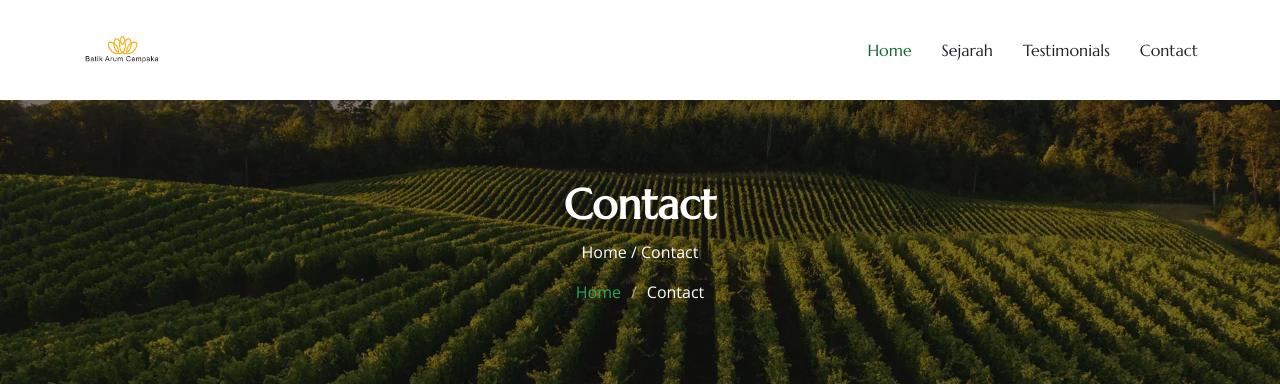
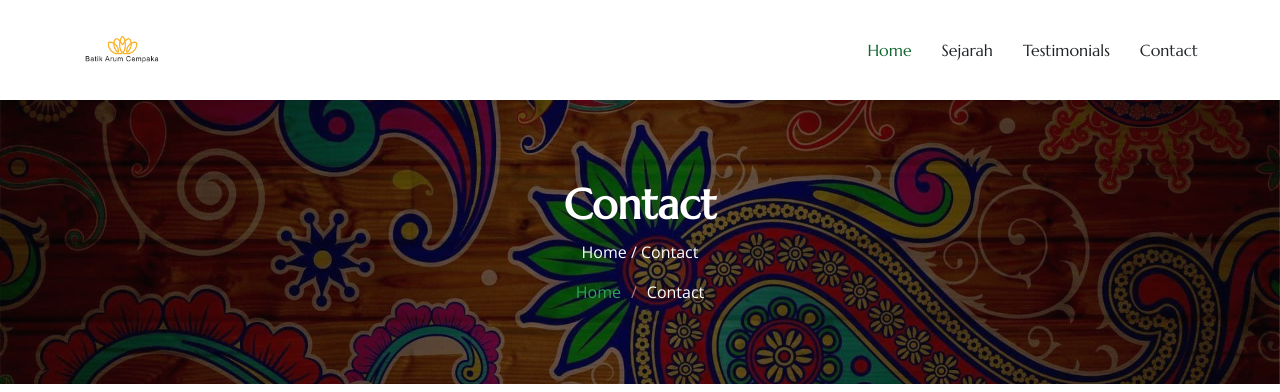
Before and after one commit to ArdefGZ/BAC, a plain HTML site: page contact.html in a window 1280 px wide. Shown: the top 392 px of the page. Drawn offline with nearby package versions, Linux system fonts and the light colour scheme; grey boxes are pictures that could not be loaded.

Commit message:
Update contact.html

```diff
--- a/contact.html
+++ b/contact.html
@@ -63,7 +63,7 @@
   <main class="main">
 
     <!-- Page Title -->
-    <div class="page-title dark-background" data-aos="fade" style="background-image: url(assets/img/page-title-bg.webp);">
+    <div class="page-title dark-background" data-aos="fade" style="background-image: url(assets/img/batik_contact.jpg);">
       <div class="container position-relative">
         <h1>Contact</h1>
         <p>
```
